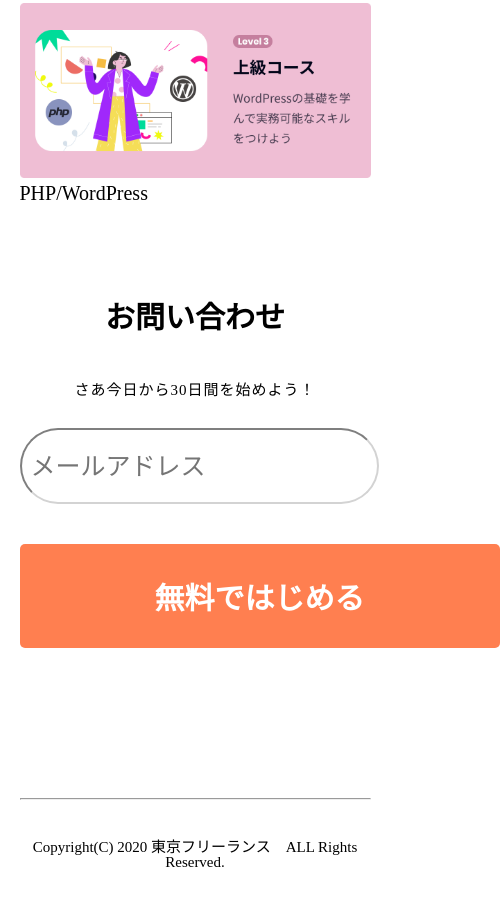
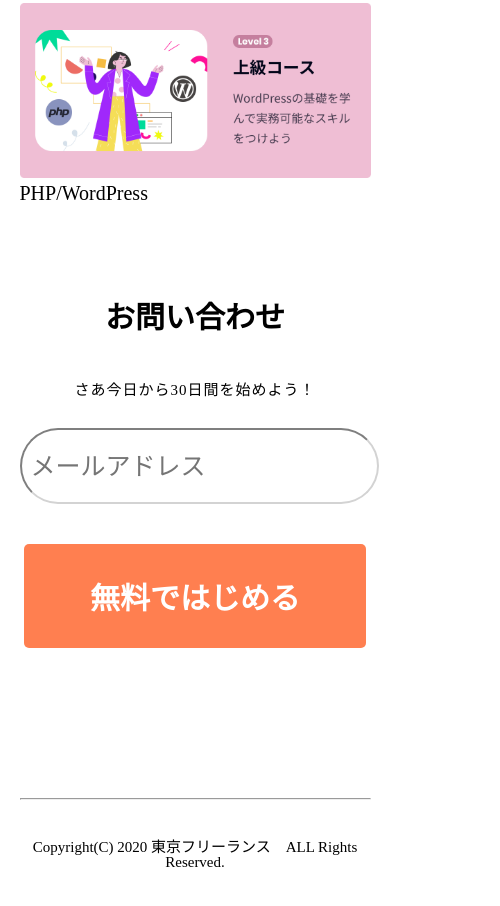
Before and after one commit to matukusu/sample-2, a plain HTML site: page index.html in a window 390 px wide. Shown: the part 1912-2818 px from the top of the page, 500 px wide, since content can reach past the window. Drawn offline with Linux system fonts and the light colour scheme.

Commit message:
Update style.css

```diff
--- a/style.css
+++ b/style.css
@@ -215,7 +215,7 @@ footer p{
 .btn{
 	display: block;
 	margin: 40px auto 150px;
-	padding: 30px 135px;
+	padding: 30px 17vw;
 	background-color: coral;
 	color: white;
 	font-weight: bold;
```
